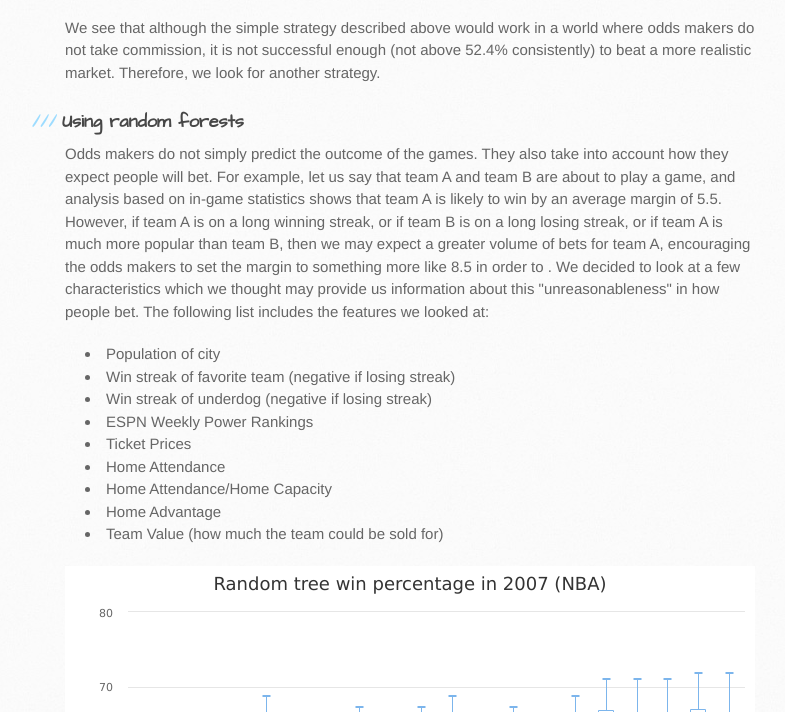
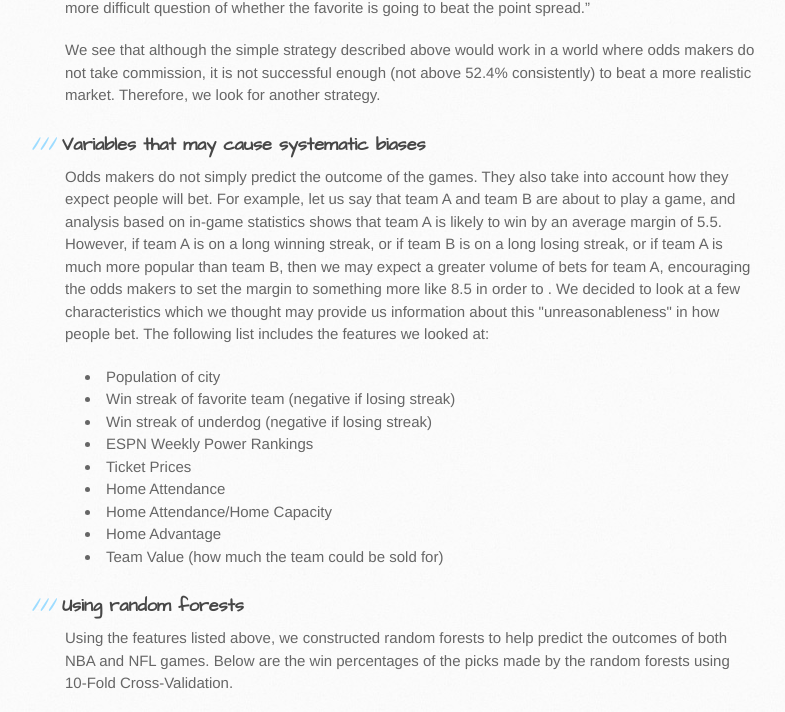
Before and after one commit to kuriakin-zeng/nba-betting, a plain HTML site: page index.html in a window 1280 px wide. Shown: the part 2553-3265 px from the top of the page, without its empty margins (105-890 px from the left). Drawn offline with nearby package versions, Linux system fonts and the light colour scheme.

Commit message:
change explanations and flip nfl graph

```diff
--- a/index.html
+++ b/index.html
@@ -61,11 +61,12 @@ p = 52.4 %
 <div id="nflWPSChart"></div>
 <div id="nbaWPSChart"></div>
 
-<p>In the NFL, this strategy does not seem to be successful at all, which was to be expected. However, we see that in the NBA, this simple strategy of consistency betting against the favored team would be profitable if there was no commission taken. This is consistent with what has been noted in literature already, and indicates that odds makers are taking into account the human tendency to overestimate the spread. People are generally good at predicting which team is going to win. However, once people decide on who is the favorite, they generally tend to overestimate how much the favorite will win by. Therefore, the spread is generally set against the favorite team by the odds makers.</p>
+<p>In the NFL, this strategy does not seem to be successful at all, which was to be expected. However, we see that in the NBA, this simple strategy of consistency betting against the favored team would be profitable if there was no commission taken. This is consistent with what has been noted in literature already. Research by Simmons and Nelson (2006) show that people often choose intuitively between two alternatives. “When people decide how to bet on a game, first they identify who is going to win,” Nelson said. That decision is often fast and easy, particularly when teams are not evenly matched. “The faster and easier it is, the less concerned they are with correcting that intuition when answering the more difficult question of whether the favorite is going to beat the point spread.”</p>
 
 <p>We see that although the simple strategy described above would work in a world where odds makers do not take commission, it is not successful enough (not above 52.4% consistently) to beat a more realistic market. Therefore, we look for another strategy.</p>
 
-<h3>Using random forests</h3>
+<h3>Variables that may cause systematic biases</h3>
+
 <p>Odds makers do not simply predict the outcome of the games. They also take into account how they expect people will bet. For example, let us say that team A and team B are about to play a game, and analysis based on in-game statistics shows that team A is likely to win by an average margin of 5.5. However, if team A is on a long winning streak, or if team B is on a long losing streak, or if team A is much more popular than team B, then we may expect a greater volume of bets for team A, encouraging the odds makers to set the margin to something more like 8.5 in order to . We decided to look at a few characteristics which we thought may provide us information about this "unreasonableness" in how people bet. The following list includes the features we looked at:</p>
 <ul>
   <li>Population of city</li>
@@ -79,17 +80,19 @@ p = 52.4 %
   <li>Team Value (how much the team could be sold for)</li>
 </ul>
 
+<h3>Using random forests</h3>
+<p>Using the features listed above, we constructed random forests to help predict the outcomes of both NBA and NFL games. Below are the win percentages of the picks made by the random forests using 10-Fold Cross-Validation.</p>
 <div id="nbaBoxPlot2007"></div>
 <div id="nbaBoxPlot2013"></div>
 <div id="nbaStackedPercentPlot"></div>
 <div id="nflBoxPlot2008"></div>
 <div id="nflBoxPlot2013"></div>
 
-<h3>Regression Approach</h3>
+<h3>Regression approach</h3>
 
 <p>We initially started off using a linear regression model, team fixed effects (indicator variables for each team), and a logistic regression. We optimized the selection of coefficients according to adjusted R2 and BIC, which take into account both the accuracy of the predictions as well as the number of terms included. We found that in 2013, a simple OLS showed that the relative value of the favorite team to the non-favorite team were significant at the 5% level. Relative value had a negative coefficient of -0.1282. A negative coefficient decreases the probability that WPS=1, which means that the favorite team did not beat the spread. Hence the betting spread is biased against the favorite. This coefficient was also significant when we included team fixed effects but disappeared in the logistic regression. In the logistic model, the only significant variable was the relative population sizes.</p>
 
-<h3>Sources of Data</h3>
+<h3>Sources of data</h3>
 
 <strong>NBA Data Scraping</strong>
 <p>We scraped the odds (point spread) and the actual scores for each NBA match that took place between 1990 and 2015 from covers.com. The dataset has about 60,000 rows and six columns. </p>
--- a/javascripts/main.js
+++ b/javascripts/main.js
@@ -59,7 +59,7 @@ $(function () {
   	);
 
 		drawBoxPlot('#nbaBoxPlot2013',
-			'Random tree win percentage in 2007 (NBA)',
+			'Random tree win percentage in 2013 (NBA)',
 			[
 	      [53.8461538462, 54.9618320611, 55.3435114504, 56.2977099237, 56.4885496183],
 	      [53.4351145038, 55.1526717557, 56.7028772754, 60.3053435115, 61.0687022901],
@@ -90,26 +90,27 @@ $(function () {
 		);
 
 		drawWPSChart('#nflWPSChart',
-			'Percentage of win by favored team in NFL',
-			[1990, 1991, 1992, 1993, 1994, 1995, 1996, 1997, 1998, 1999, 2000, 2001, 2002, 2003, 2004, 2005, 2006, 2007, 2008, 2009, 2010, 2011, 2012, 2013, 2014],
-			[ 44.3966, 46.0526, 54.5455, 53.3333, 48.9362, 66.6667, 60.0000, 32.1429, 60.0000, 47.8814, 47.4359, 47.9167, 47.0339, 46.5812, 51.2821, 49.7382 ],
+			'Win percentage of betting against favored team in NFL',
+			[ 1999, 2000, 2001, 2002, 2003, 2004, 2005, 2006, 2007, 2008, 2009, 2010, 2011, 2012, 2013, 2014],
+			[55.6034, 53.9474, 45.4545, 46.6667, 51.0638, 33.333299999999994, 40.0, 67.8571, 40.0, 52.1186, 52.5641, 52.0833, 52.9661, 53.4188, 48.7179, 50.2618],
+
 			[
-        [ 44.3966 - 6.469, 44.3966 + 6.4269],
-        [ 46.0526 - 6.5044, 46.0526 + 6.5044],
-        [ 54.5455 - 33.0437, 54.5455 + 33.0437],
-        [ 53.3333 - 18.6018, 53.3333 + 18.6018],
-        [ 48.9362 - 6.4243, 48.9362 + 6.4243],
-        [ 66.6667 - 17.5771, 66.6667 + 17.5771],
-        [ 60.0000 - 18.2666, 60.0000 + 18.2666],
-        [ 32.1429 - 18.0791, 32.1429 + 18.0791],
-        [ 60.0000 - 26.9609, 60.0000 + 26.9609],
-        [ 47.8814 - 6.4063, 47.8814 + 6.4063],
-        [ 47.4359 - 6.4312, 47.4359 + 6.4312],
-        [ 47.9167 - 6.3523, 47.9167 + 6.3523],
-        [ 47.0339 - 6.4007, 47.0339 + 6.4007],
-        [ 46.5812 - 6.4246, 46.5812 + 6.4246],
-        [ 51.2821 - 6.4375, 51.2821 + 6.4375],
-        [ 49.7382 - 7.1360, 49.7382 + 7.1360],
+        [ 55.6034 - 6.469, 55.6034 + 6.4269],
+        [ 53.9474 - 6.5044, 53.9474 + 6.5044],
+        [ 45.4545 - 33.0437, 45.4545 + 33.0437],
+        [ 46.6667 - 18.6018, 46.6667 + 18.6018],
+        [ 51.0638 - 6.4243, 51.0638 + 6.4243],
+        [ 33.333299999999994 - 17.5771, 33.333299999999994 + 17.5771],
+        [ 40.0 - 18.2666, 40.0 + 18.2666],
+        [ 67.8571 - 18.0791, 67.8571 + 18.0791],
+        [ 40.0 - 26.9609, 40.0 + 26.9609],
+        [ 52.1186 - 6.4063, 52.1186 + 6.4063],
+        [ 52.5641 - 6.4312, 52.5641 + 6.4312],
+        [ 52.0833 - 6.3523, 52.0833 + 6.3523],
+        [ 52.9661 - 6.4007, 52.9661 + 6.4007],
+        [ 53.4188 - 6.4246, 53.4188 + 6.4246],
+        [ 48.7179 - 6.4375, 48.7179 + 6.4375],
+        [ 50.2618 - 7.1360, 50.2618 + 7.1360],
       ]
     );
 
```
